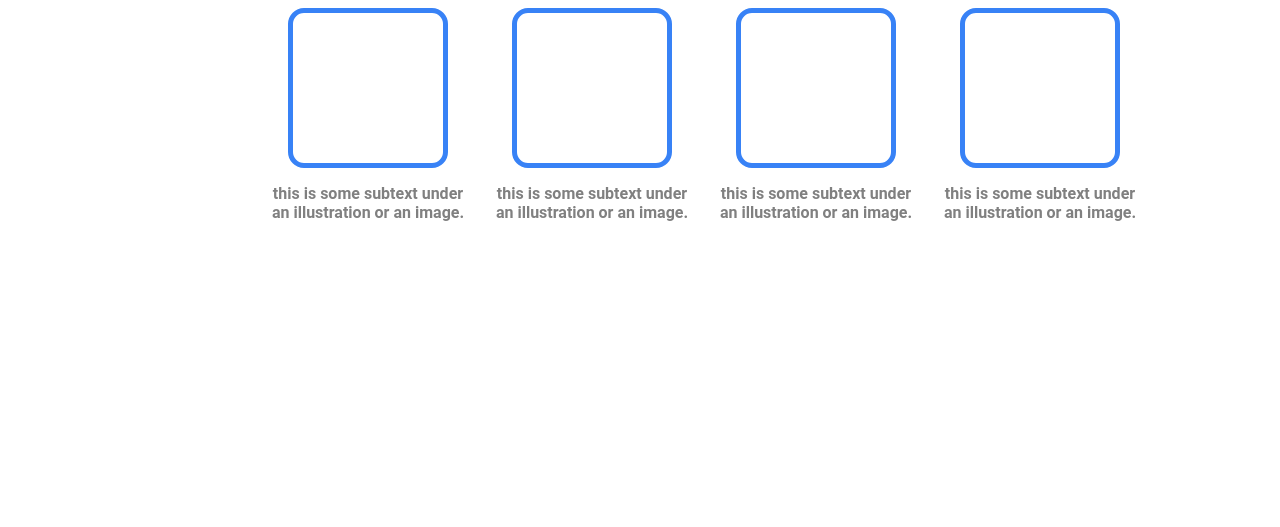
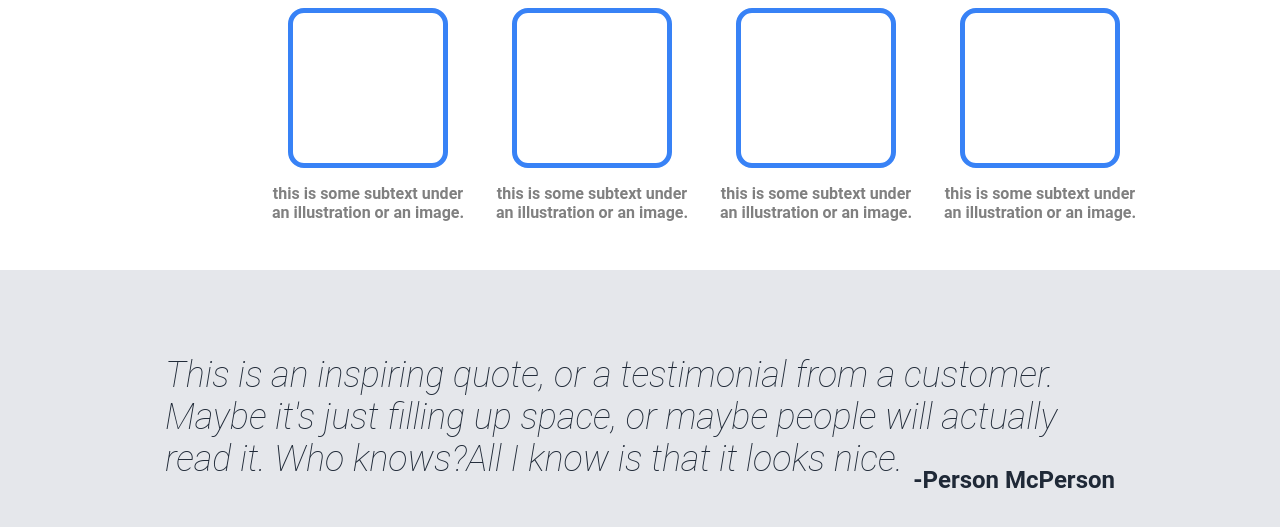
Before and after one commit to dzemojuka/odin-landing-page, a plain HTML site: page html/index.html in a window 1280 px wide. Shown: the part 655-1182 px from the top of the page. Before the commit the page ends 925 px from the top, so only its background shows below. Drawn offline with Linux system fonts and the light colour scheme.

Commit message:
Add quote section

```diff
--- a/css/styles.css
+++ b/css/styles.css
@@ -107,3 +107,33 @@ button{
     align-items: center;
     text-align: center;
 }
+.quote-section{
+    background-color: #e5e7eb;
+    display: flex;
+    flex-direction: column;
+    align-items: center;
+}
+.quote-section h3 {
+font-size: 36px;
+color: #1F2937;
+font-style: italic;
+font-weight: lighter;
+}
+.quote-section h4{
+    color: #1F2937;
+    font-size: 24px;
+}
+.text-field {
+    width: 950px;
+    display: flex;
+    flex-direction: column;
+    align-items: center;
+    flex-wrap: wrap;
+    margin-top: 48px;
+    margin-bottom: 48px;
+}
+.author{
+    align-self: flex-end;
+    margin: 0;
+    margin-top: -50px;
+}
--- a/html/index.html
+++ b/html/index.html
@@ -61,5 +61,13 @@
         </div>
     </div>
 </div>
+<div class="quote-section">
+    <div class="text-field">
+        <h3>This is an inspiring quote, or a testimonial from a customer.
+            Maybe it's just filling up space, or maybe people will actually read it.
+        Who knows?All I know is that it looks nice. </h3>
+        <h4 class="author">-Person McPerson</h4>
+    </div>
+</div>
 </body>
 </html>
```
